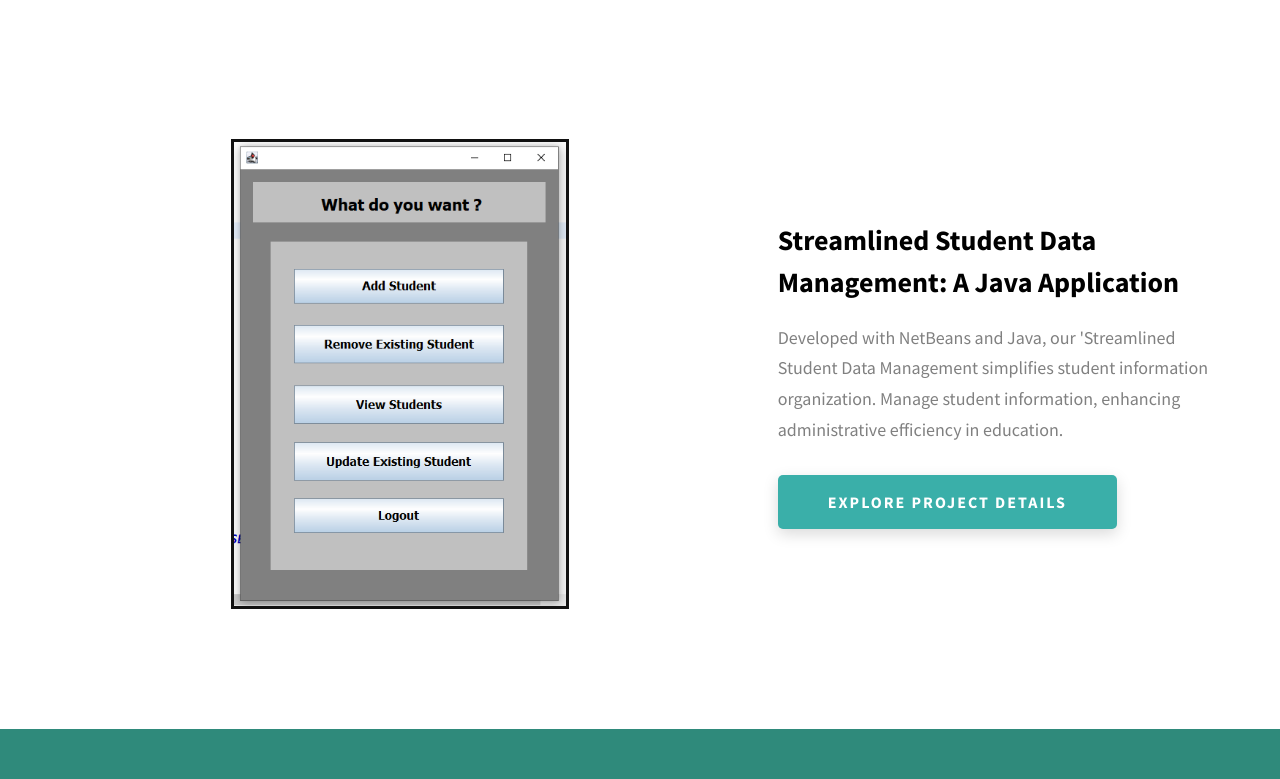
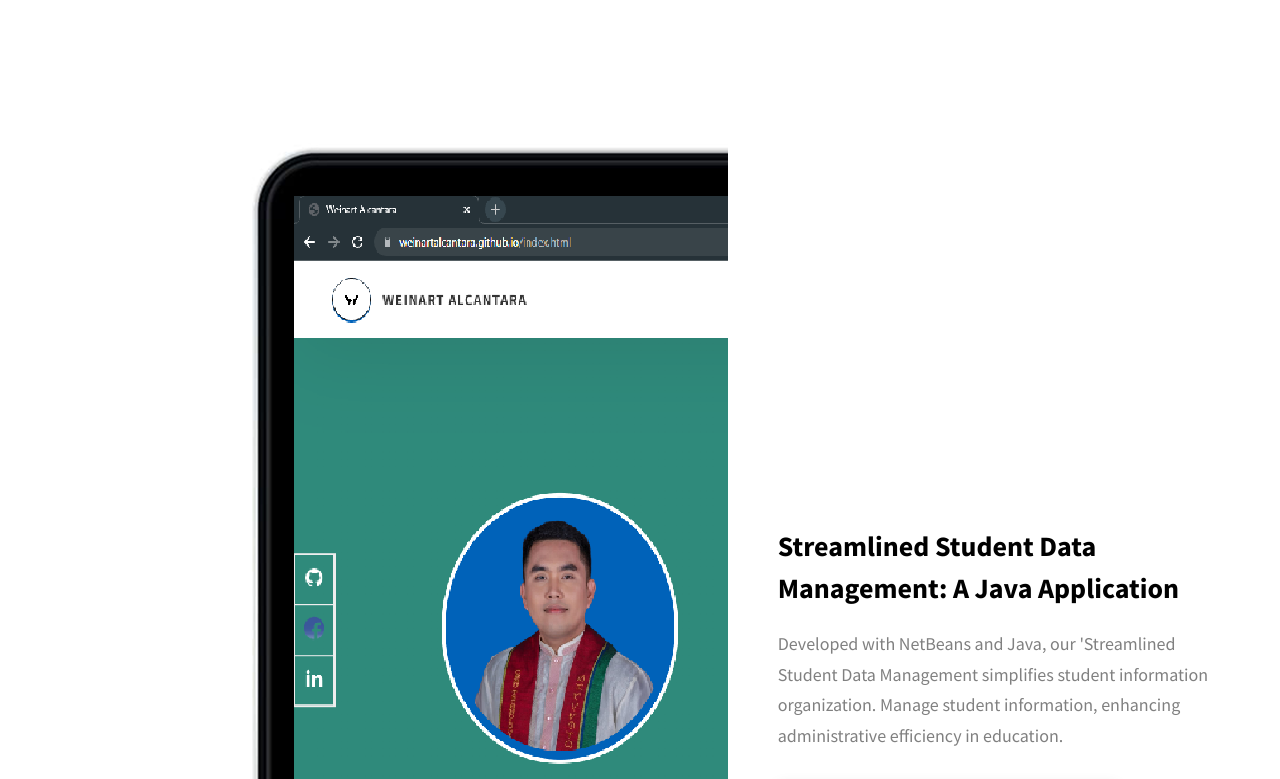
Before and after one commit to WeinartAlcantara/WeinartAlcantara.github.io, a website: page index.html in a window 1280 px wide. Shown: the part 3940-4719 px from the top of the page. Drawn offline with Linux system fonts and the light colour scheme.

Commit message:
Update index.html

```diff
--- a/index.html
+++ b/index.html
@@ -275,9 +275,9 @@
           <div class="projects__row">
             <div class="projects__row-img-cont">
               <img
-                src="./assets/jpeg/menu.PNG"
+                src="./assets/jpeg/project4.png"
                 alt="Software Screenshot"
-                class="projects__row-img2" style="width: 50%; height: 100%; margin-left: 180px; border: 3px solid #111111;";
+                class="projects__row-img2"
                 loading="lazy"
               />
             </div>
```
